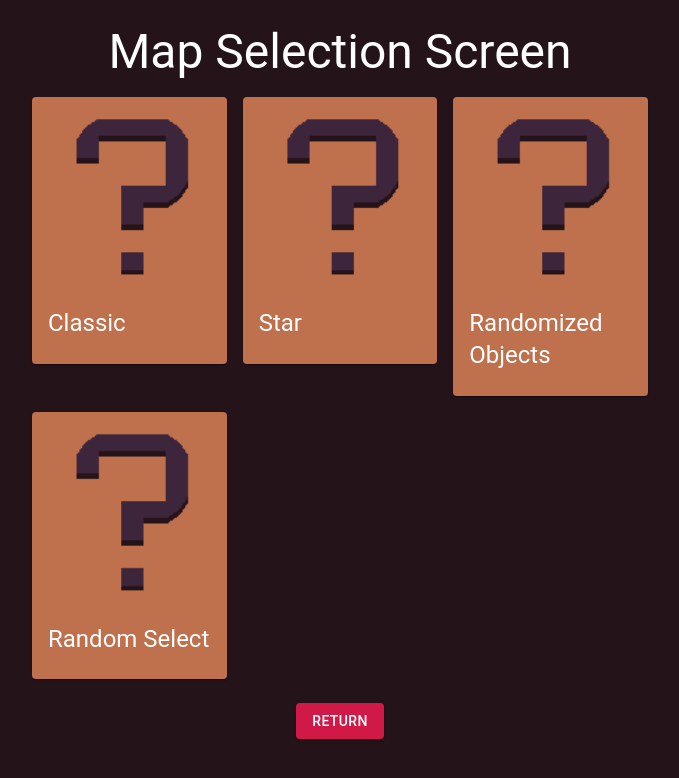
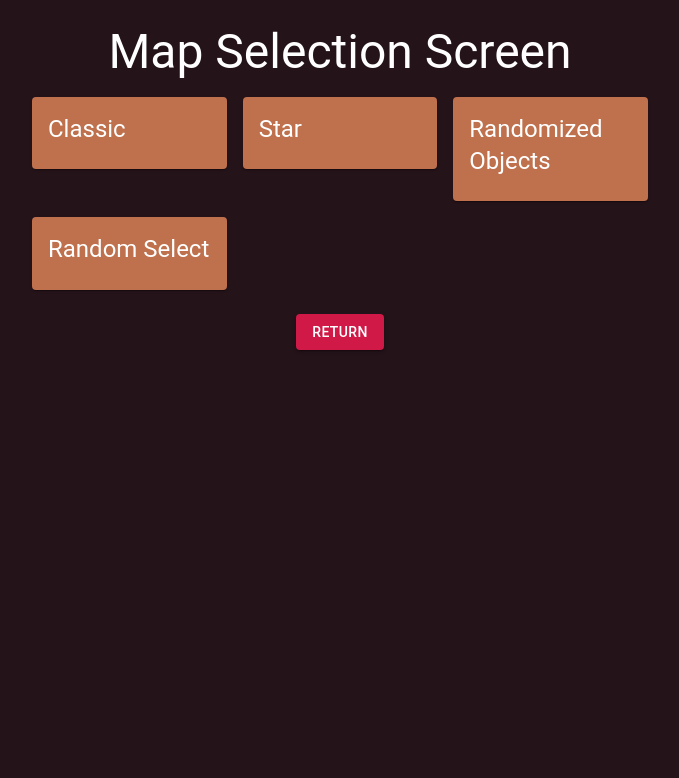
Before and after one commit to erik-lance/Cataclysm-Digital-Companion, a Next.js app: page /maps in a window 1280 px wide. Shown: the top 778 px of the page, without its empty margins (300-979 px from the left). Built offline with nearby package versions, Linux system fonts and the light colour scheme.

Commit message:
Converted map cards into a component

```diff
--- /dev/null
+++ b/src/components/MapCard.tsx
@@ -0,0 +1,26 @@
+import { Card, CardActionArea, CardContent, Typography } from "@mui/material";
+
+interface MapCardProps {
+    id: number;
+    name: string;
+    description: string;
+    href: string;
+}
+
+export default function MapCard( { id, name, description, href }: MapCardProps ) {
+    return (
+        <Card>
+            <CardActionArea
+                href={href}
+            >
+                <CardContent>
+                    <Typography gutterBottom
+                        sx={{ typography: { sm: 'h6', md: 'h5' } }}
+                    >
+                        {name}
+                    </Typography>
+                </CardContent>
+            </CardActionArea>
+        </Card>
+    );
+}
--- a/src/pages/maps.tsx
+++ b/src/pages/maps.tsx
@@ -1,6 +1,7 @@
 import { Box, Button, Card, CardActionArea, CardContent, CardMedia, Container, Grid, Typography } from '@mui/material';
 import map_data from '../data/map_data.json';
 import { random_select } from '../utils/randomizer';
+import MapCard from '@/components/MapCard';
 
 export default function Maps() {
     return <>
@@ -32,26 +33,12 @@ export default function Maps() {
                 >
                     {map_data.map((map, index) => (
                         <Grid item xs={6} sm={6} md={4} key={index}>
-                            <Card>
-                                <CardActionArea
-                                    href={`/map/${map.id}`}
-                                >
-                                    <CardMedia
-                                        component="img"
-                                        image="maps/question.png"
-                                        alt={map.name}
-                                    />
-
-                                    <CardContent>
-                                        <Typography gutterBottom
-                                            sx={{ typography: { sm: 'h6', md: 'h5' } }}
-                                        >
-                                            {map.name}
-                                        </Typography>
-                                    </CardContent>
-                                </CardActionArea>
-
-                            </Card>
+                            <MapCard
+                                id={map.id}
+                                name={map.name}
+                                description={"Click to view map"}
+                                href={`/map/${map.id}`}
+                            />
                         </Grid>
                     ))}
 
@@ -59,47 +46,24 @@ export default function Maps() {
                     {/* One is for randomized objects */}
                     {/* One is for random select */}
 
+
+
                     <Grid item xs={6} sm={6} md={4} key={map_data.length}>
-                        <Card>
-                            <CardActionArea
-                                href="/map/random"
-                            >
-                                <CardMedia
-                                    component="img"
-                                    image="maps/question.png"
-                                    alt="Randomized Objects" />
-
-                                <CardContent>
-                                    <Typography gutterBottom
-                                        sx={{ typography: { sm: 'h6', md: 'h5' } }}
-                                    >
-                                        Randomized Objects
-                                    </Typography>
-                                </CardContent>
-                            </CardActionArea>
-
-                        </Card>
+                        <MapCard
+                            id={map_data.length}
+                            name={"Randomized Objects"}
+                            description={"Click to view randomized objects"}
+                            href="/map/random"
+                        />
                     </Grid>
 
                     <Grid item xs={6} sm={6} md={4} key={map_data.length + 1}>
-                        <Card>
-                            <CardActionArea
-                                href={`/map/${random_select()}`}
-                            >
-                                <CardMedia
-                                    component="img"
-                                    image="maps/question.png"
-                                    alt="Random Select" />
-
-                                <CardContent>
-                                    <Typography gutterBottom
-                                        sx={{ typography: { sm: 'h6', md: 'h5' } }}
-                                    >
-                                        Random Select
-                                    </Typography>
-                                </CardContent>
-                            </CardActionArea>
-                        </Card>
+                        <MapCard
+                            id={map_data.length + 1}
+                            name={"Random Select"}
+                            description={"Click to view random select"}
+                            href={`/map/${random_select()}`}
+                        />
                     </Grid>
                 </Grid>
 
```
